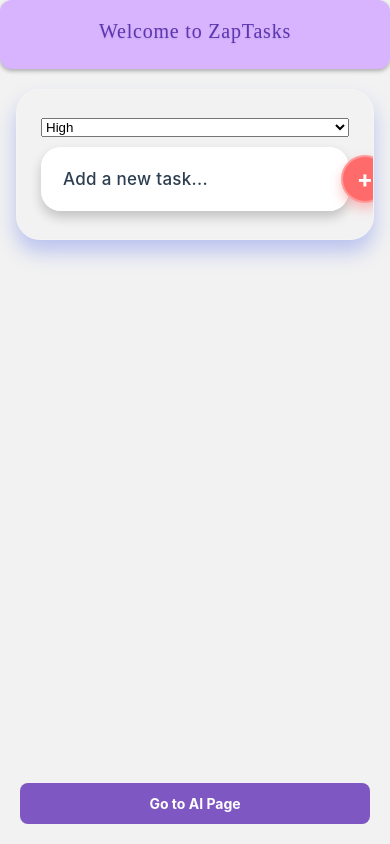
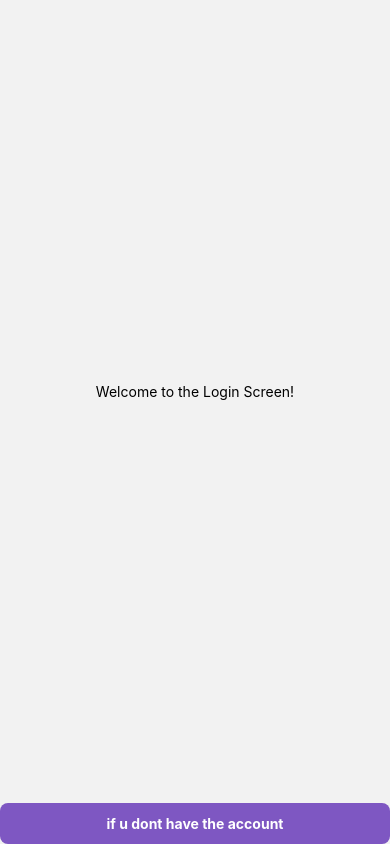
Before and after one commit to arnavsaini55/ZapTasks, a React Native app: screen /Login in a window 390 px wide. Built offline with nearby package versions, Linux system fonts and the light colour scheme; no server answers; the database is empty.

Commit message:
Updated all navigation just auth is missingk

```diff
--- a/navigation/MainNavigation.js
+++ b/navigation/MainNavigation.js
@@ -2,6 +2,8 @@ import { createStackNavigator } from "@react-navigation/stack";
 import { Routes } from "./Routes";
 import Home from "../screens/Home/home";
 import ArtificialIntelligence from "../screens/ArtificialIntelligence/ArtificialIntelligence";
+import Login from "../screens/Login/Login";
+import Registration from "../screens/Registration/Registration";
 
 const Stack = createStackNavigator();
 
@@ -10,6 +12,8 @@ const MainNavigation = () => {
     <Stack.Navigator
       screenOptions={{ headerShown: false }}
     >
+        <Stack.Screen name="Login" component={Login} />
+        <Stack.Screen name="Registration" component={Registration} />
       <Stack.Screen name={Routes.Home} component={Home} />
       <Stack.Screen name={Routes.ArtificialIntelligence} component={ArtificialIntelligence} />
     </Stack.Navigator>
--- a/navigation/Routes.js
+++ b/navigation/Routes.js
@@ -1,4 +1,6 @@
 export const Routes = {
   Home: "Home",
   ArtificialIntelligence: "ArtificialIntelligence",
+  Login: "Login",
+  Registration: "Registration",
 };
--- a/screens/ArtificialIntelligence/ArtificialIntelligence.js
+++ b/screens/ArtificialIntelligence/ArtificialIntelligence.js
@@ -20,8 +20,6 @@ const ArtificialIntelligence = () => {
       >
         <Text style={{ color: "#fff", fontWeight: "bold" }}>TaskList</Text>
       </TouchableOpacity>
-
-
     </View>
 
   );
--- /dev/null
+++ b/screens/Login/Login.js
@@ -0,0 +1,29 @@
+import React from "react";
+import { View, Text, TouchableOpacity } from "react-native";
+import style from "./Style";
+import { useNavigation } from "@react-navigation/native";
+
+const Login = () => {
+    const navigation = useNavigation();
+  return (
+    <><View style={style.Basic}>
+      <Text>Welcome to the Login Screen!</Text>
+    </View>
+    <TouchableOpacity
+        style={{
+          backgroundColor: "#7E57C2",
+          padding: 12,
+          borderRadius: 8,
+          alignItems: "center",
+          marginTop: 20,
+        }}
+    onPress={()=>{navigation.navigate("Registration")}}
+      >
+        <Text style={{ color: "#fff", fontWeight: "bold" }}>if u dont have the account</Text>
+      </TouchableOpacity>
+    </>
+
+  );
+};
+
+export default Login;
--- /dev/null
+++ b/screens/Login/Style.js
@@ -0,0 +1,12 @@
+import { StyleSheet } from "react-native";
+
+const style = StyleSheet.create({
+    Basic:{
+        flex:1,
+        alignItems:'center',
+        justifyContent:'center'
+
+    }
+})
+
+export default style;
--- /dev/null
+++ b/screens/Registration/Registration.js
@@ -0,0 +1,15 @@
+import React from "react";
+import { View, Text, TouchableOpacity } from "react-native";
+import style from "./style";
+
+const Registration = () => {
+  return (
+    <View style={style.Basic}>
+      <Text>
+        Welcome to the Registration Screen!
+      </Text>
+    </View>
+  );
+};
+
+export default Registration;
--- /dev/null
+++ b/screens/Registration/style.js
@@ -0,0 +1,12 @@
+import { StyleSheet } from "react-native";
+
+const style = StyleSheet.create({
+    Basic:{
+        flex:1,
+        alignItems:'center',
+        justifyContent:'center'
+
+    }
+})
+
+export default style;
```
